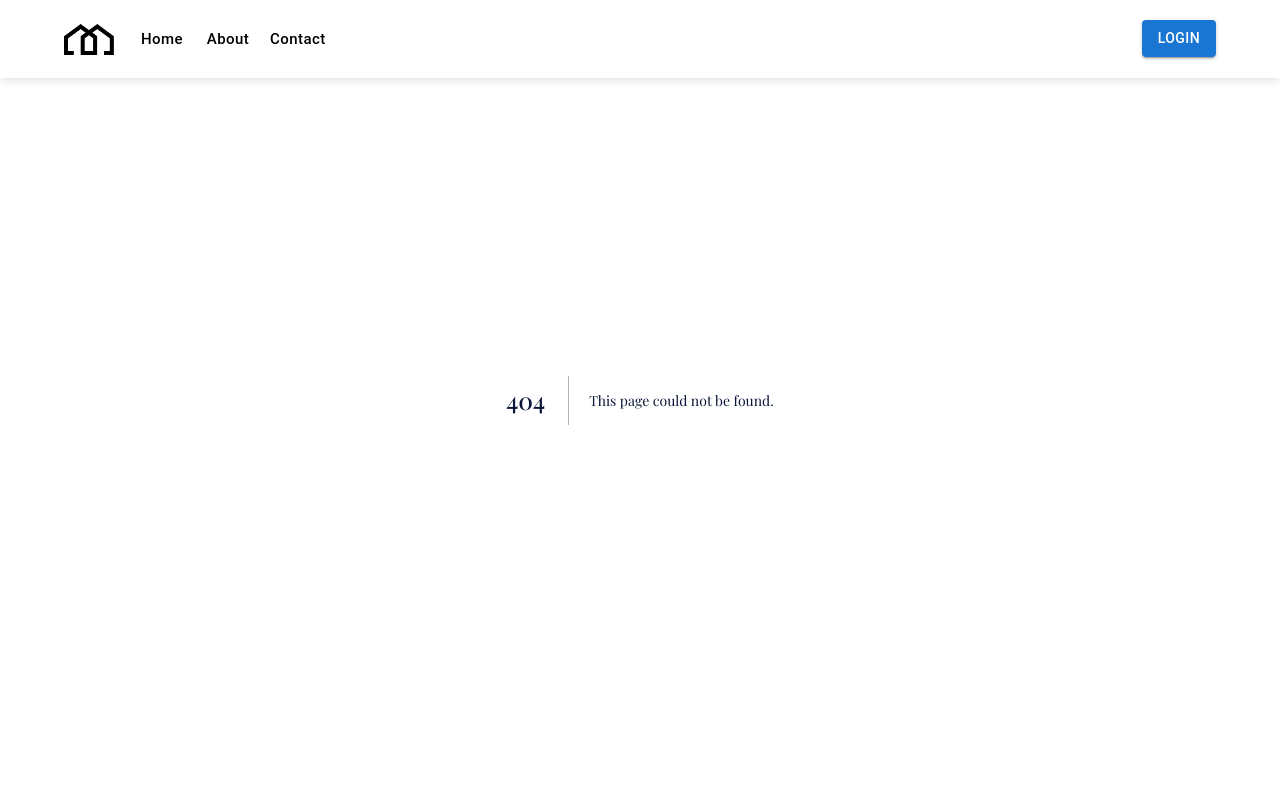
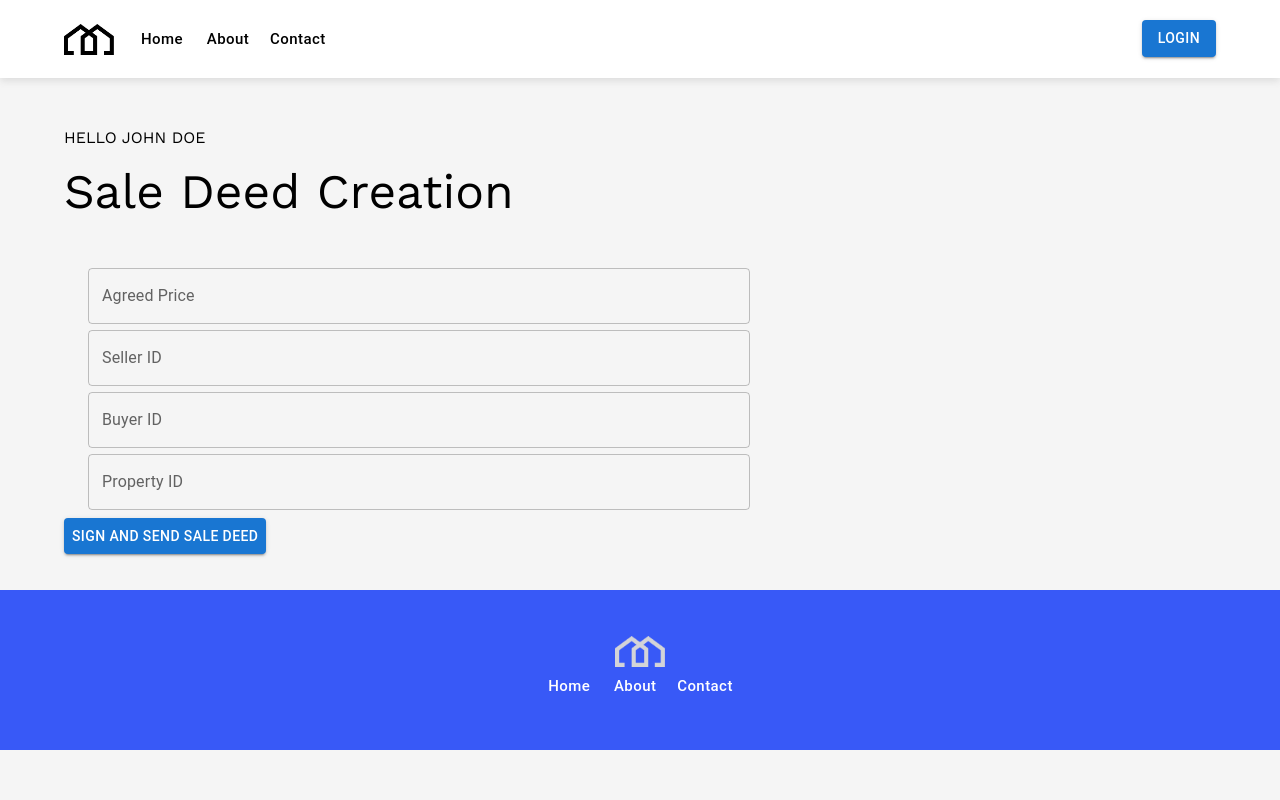
Before and after one commit to swapnil432/FY-Project, a Next.js app in the folder client/: page /saleDeed in a window 1280 px wide. Before the commit this address had no page. Shown: the top 800 px of the page. Built offline with nearby package versions, Linux system fonts and the light colour scheme; a web font is replaced by a local one.

Commit message:
sale deed page creation

```diff
--- /dev/null
+++ b/client/src/components/core/SaleDeed/SDheader/index.js
@@ -0,0 +1,22 @@
+import React from 'react'
+import { styled } from '@mui/material';
+
+const Header = styled("div")({
+    fontSize: '3rem',
+    // padding: '0.3rem',
+});
+
+const User = styled("div")({
+    marginBottom: '1rem'
+})
+
+const SaleDeedHeader = () => {
+  return (
+    <>
+        <User>HELLO JOHN DOE</User>
+        <Header>Sale Deed Creation</Header>
+    </>
+  )
+}
+
+export default SaleDeedHeader
--- /dev/null
+++ b/client/src/components/core/SaleDeed/SaleDeedForm/index.js
@@ -0,0 +1,45 @@
+import React from 'react'
+import { Box, Button, Container, Grid, TextField } from "@mui/material";
+import { Label } from '@mui/icons-material';
+
+const SDform = () => {
+  return (
+    <Box>
+        <Container sx={{ marginTop: "3rem" }}>
+
+        <TextField
+              id="outlined-basic"
+              label="Agreed Price"
+              variant="outlined"
+              sx={{ width: "60%" }}
+        />
+
+        <TextField
+              id="outlined-basic"
+              label="Seller ID"
+              variant="outlined"
+              sx={{ marginTop: '0.37rem', width: "60%" }}
+        />
+
+        <TextField
+              id="outlined-basic"
+              label="Buyer ID"
+              variant="outlined"
+              sx={{ marginTop: '0.37rem', width: "60%" }}
+        />
+
+        <TextField
+              id="outlined-basic"
+              label="Property ID"
+              variant="outlined"
+              sx={{ marginTop: '0.37rem', marginBottom: '0.5rem', width: "60%" }}
+        />
+        </Container>
+        <Button variant="contained" sx={{ paddingLeft: '0.5rem', paddingRight: '0.5rem', marginBottom: '0.25rem' }}>
+          Sign and Send Sale Deed
+        </Button>
+    </Box>
+  )
+}
+
+export default SDform
--- /dev/null
+++ b/client/src/components/core/SaleDeed/index.js
@@ -0,0 +1,16 @@
+import React from 'react'
+import { styled, Container } from '@mui/material'
+import SDheader from './SDheader'
+import SaleDeedForm from './SaleDeedForm'
+
+
+const SaleDeed = () => {
+  return (
+    <Container sx={{ marginTop: '8rem'}}>
+        <SDheader />
+        <SaleDeedForm />
+    </Container>
+  )
+}
+
+export default SaleDeed
--- /dev/null
+++ b/client/src/pages/saleDeed.js
@@ -0,0 +1,8 @@
+import React from 'react'
+import SaleDeed from '@/components/core/SaleDeed'
+
+const saleDeed = () => {
+  return <SaleDeed />
+}
+
+export default saleDeed
```
